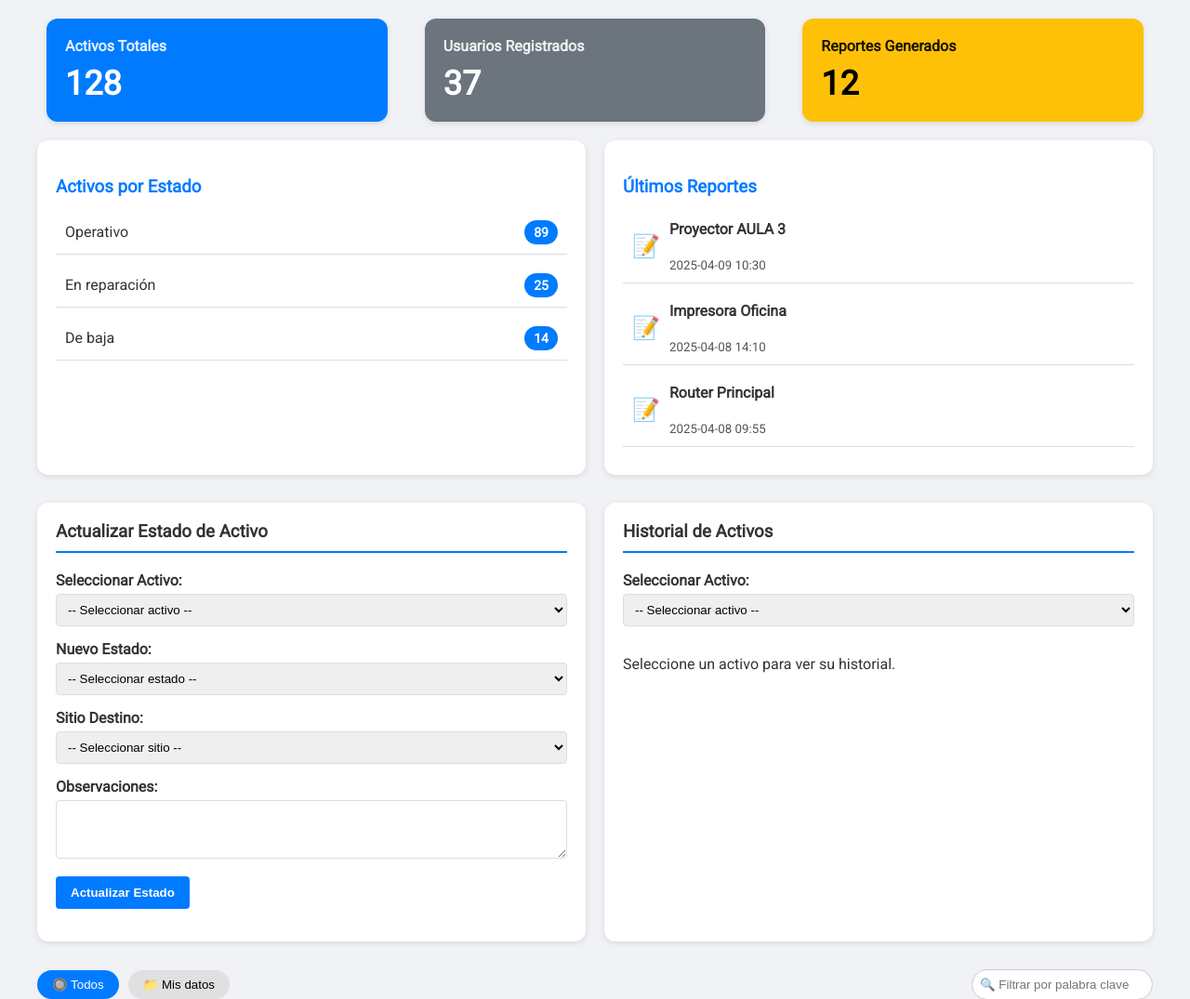
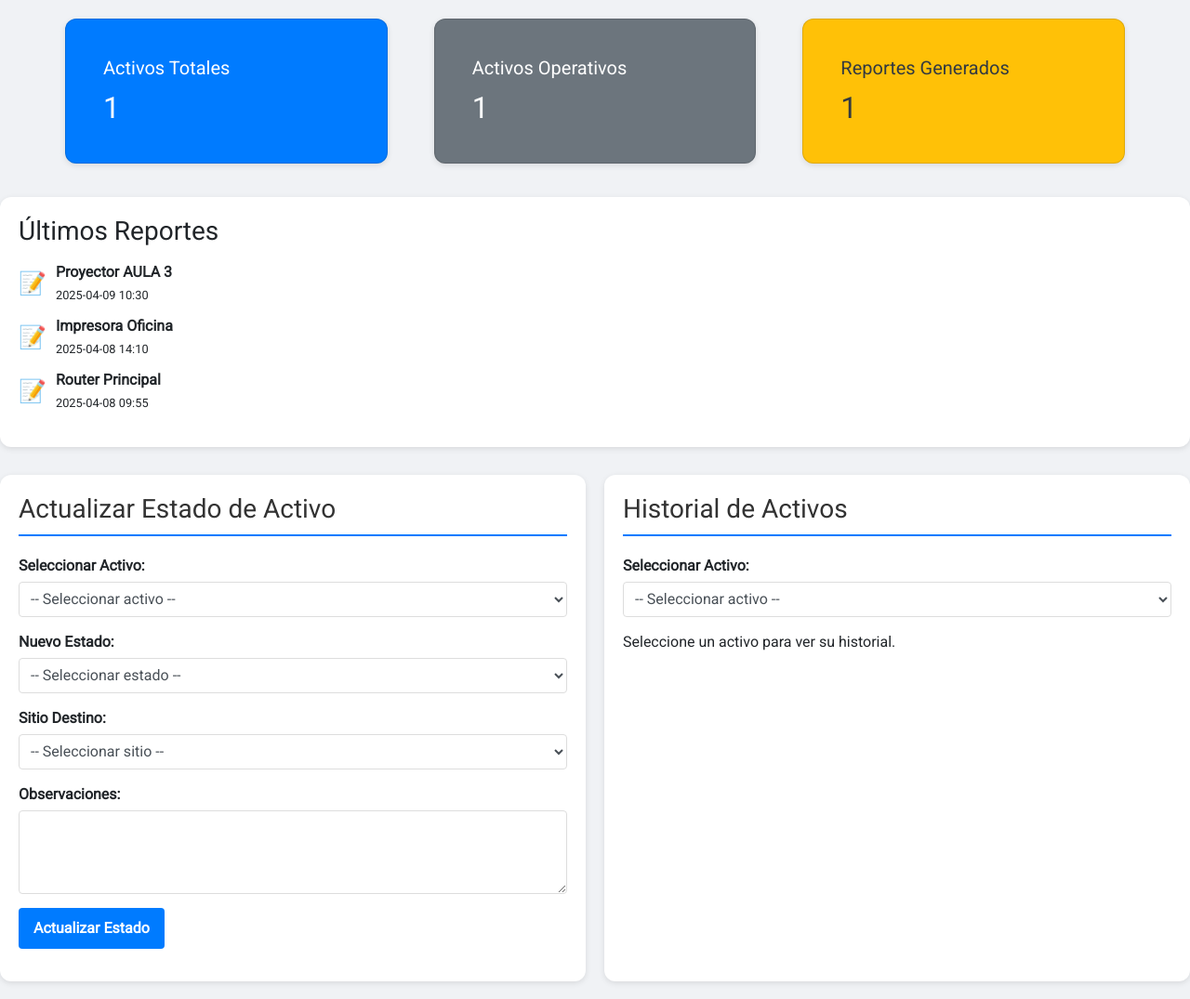
Before and after one commit to pachatour/Sistema-Activos-PROYECTO-III, a PHP site: page /Dashboard.php in a window 1280 px wide. Shown: the top 1075 px of the page at 93% size. Run offline with PHP 8.4, Linux system fonts and the light colour scheme; tables that the repository leaves empty or names only in its code hold one stand-in row (values such as "Sample post").

Commit message:
Tonyyyyy

```diff
--- a/Dashboard.php
+++ b/Dashboard.php
@@ -1,9 +1,30 @@
+<?php
+$conexion = new mysqli("localhost", "root", "", "sistema_activos");
+if ($conexion->connect_error) {
+    die("Error de conexión: " . $conexion->connect_error);
+}
+
+// Total de activos
+$res_activos = $conexion->query("SELECT COUNT(*) AS total FROM activos");
+$total_activos = $res_activos->fetch_assoc()['total'];
+
+// Total de activos operativos (id_estado = 1)
+$res_operativos = $conexion->query("SELECT COUNT(*) AS total FROM activos WHERE id_estado = 1");
+$activos_operativos = $res_operativos->fetch_assoc()['total'];
+
+// Total de reportes
+$res_reportes = $conexion->query("SELECT COUNT(*) AS total FROM reportes");
+$total_reportes = $res_reportes->fetch_assoc()['total'];
+
+
+$conexion->close();
+?>
 <!DOCTYPE html>
 <html lang="es">
 <head>
     <meta charset="UTF-8">
     <title>Dashboard de Gestión de Activos</title>
-    <link rel="stylesheet" href="estilos.css">
+    <link rel="stylesheet" href="https://stackpath.bootstrapcdn.com/bootstrap/4.5.2/css/bootstrap.min.css">
     <link href="https://fonts.googleapis.com/css2?family=Roboto&display=swap" rel="stylesheet">
     <style>
         body {
@@ -35,7 +56,7 @@
         }
 
         .card.azul { background-color: #007bff; }
-        .card.blanco { background-color: #6c757d; }
+        .card.blanco { background-color:rgb(22, 184, 95); }
         .card.amarillo {
             background-color: #ffc107;
             color: #000;
@@ -326,34 +347,42 @@
         }
     </style>
 </head>
-
 <body>
     <div class="dashboard">
-        <div class="cards">
-            <div class="card azul">
-                <h5>Activos Totales</h5>
-                <h2>128</h2>
+        <div class="row">
+            <!-- Total de Activos -->
+            <div class="col-md-4">
+                <div class="card text-white bg-primary mb-3">
+                    <div class="card-body">
+                        <h5 class="card-title">Activos Totales</h5>
+                        <h2 class="card-text"><?php echo $total_activos; ?></h2>
+                    </div>
+                </div>
             </div>
-            <div class="card blanco">
-                <h5>Usuarios Registrados</h5>
-                <h2>37</h2>
+
+            <!-- Activos Operativos -->
+            <div class="col-md-4">
+                <div class="card text-white bg-secondary mb-3">
+                    <div class="card-body">
+                        <h5 class="card-title">Activos Operativos</h5>
+                        <h2 class="card-text"><?php echo $activos_operativos; ?></h2>
+                    </div>
+                </div>
             </div>
-            <div class="card amarillo">
-                <h5>Reportes Generados</h5>
-                <h2>12</h2>
+
+            <!-- Reportes Generados -->
+            <div class="col-md-4">
+                <div class="card text-dark bg-warning mb-3">
+                    <div class="card-body">
+                        <h5 class="card-title">Reportes Generados</h5>
+                        <h2 class="card-text"><?php echo $total_reportes; ?></h2>
+                    </div>
+                </div>
             </div>
         </div>
-
-        <div class="content">
-            <div class="metrics">
-                <h3>Activos por Estado</h3>
-                <ul>
-                    <li><span>Operativo</span><span class="badge">89</span></li>
-                    <li><span>En reparación</span><span class="badge">25</span></li>
-                    <li><span>De baja</span><span class="badge">14</span></li>
-                </ul>
-            </div>
-
+    </div>
+</body>
+</html>
             <div class="events">
                 <h3>Últimos Reportes</h3>
                 <ul>
--- a/login.php
+++ b/login.php
@@ -17,11 +17,7 @@
 
     if ($result->num_rows > 0) {
         $user = $result->fetch_assoc();
-<<<<<<< HEAD
         if (password_verify($password, $user['constrasena']))  {
-=======
-        if (password_verify($password, $user['constrasena'])) {
->>>>>>> 48d6f81afd63426cc2eca0ae56d43c4e0ab01436
             $_SESSION['user_id'] = $user['id'];
             $_SESSION['user_name'] = $user['nombre_usuario'];
             $_SESSION['user_type'] = $user['id_tipo_usuario'];
```
